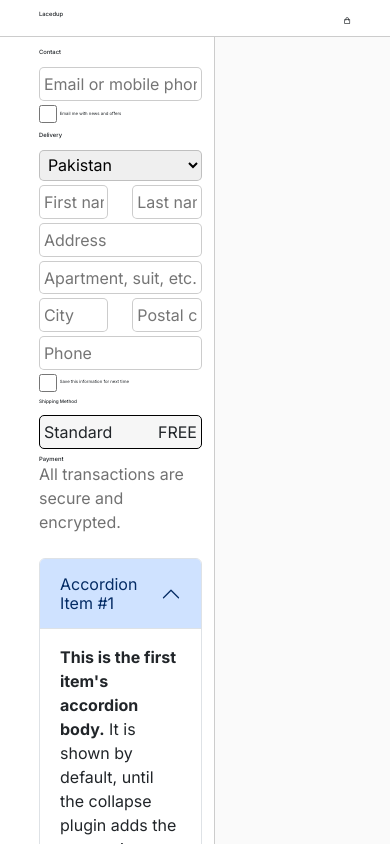
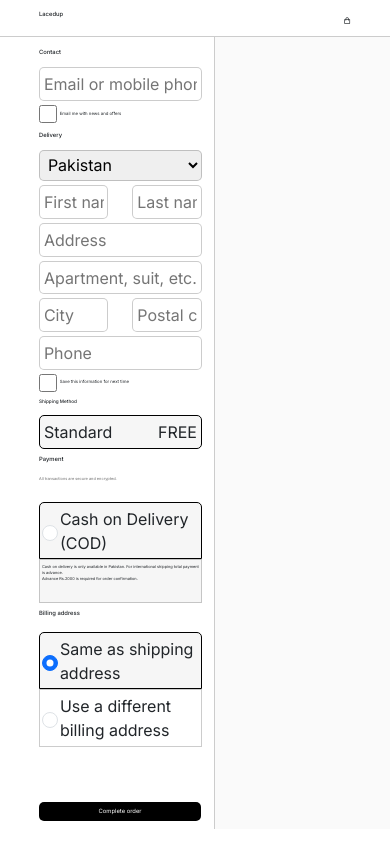
Before and after one commit to usmanjamildev/Ecommerce, a plain HTML site: page checkout.html in a window 390 px wide. Drawn offline with nearby package versions, Linux system fonts and the light colour scheme.

Commit message:
updated checkout page

```diff
--- a/checkout.html
+++ b/checkout.html
@@ -165,49 +165,48 @@
                     <h5 style="font-size: 1.5vw; margin-bottom: 0;">
                         Payment
                     </h5>
-                    <span style="color: rgba(0, 0, 0, 0.555);">
+                    <span style="color: rgba(0, 0, 0, 0.555); font-size: 1vw;">
                         All transactions are secure and encrypted.
                     </span>
                 </div>
             </div>
-            <div class="accordion mt-4" id="accordionPanelsStayOpenExample">
-                <div class="accordion-item">
-                  <h2 class="accordion-header">
-                    <button class="accordion-button" type="button" data-bs-toggle="collapse" data-bs-target="#panelsStayOpen-collapseOne" aria-expanded="true" aria-controls="panelsStayOpen-collapseOne">
-                      Accordion Item #1
-                    </button>
-                  </h2>
-                  <div id="panelsStayOpen-collapseOne" class="accordion-collapse collapse show">
-                    <div class="accordion-body">
-                      <strong>This is the first item's accordion body.</strong> It is shown by default, until the collapse plugin adds the appropriate classes that we use to style each element. These classes control the overall appearance, as well as the showing and hiding via CSS transitions. You can modify any of this with custom CSS or overriding our default variables. It's also worth noting that just about any HTML can go within the <code>.accordion-body</code>, though the transition does limit overflow.
-                    </div>
-                  </div>
+            <div class="row mx-0 mt-3">
+                <div class="col-12 mx-0 d-flex align-items-center cod" style="border: 1px solid black; padding: 1vw .5vw; border-radius: 5px 5px 0 0; background: #F6F6F6;">
+                    <input class="form-check-input" type="radio" name="radioNoLabel" id="radioNoLabel1" value="" aria-label="..." checked="checked">
+                    <span style="margin-left: .5vw;">Cash on Delivery (COD)</span>
                 </div>
-                <div class="accordion-item">
-                  <h2 class="accordion-header">
-                    <button class="accordion-button collapsed" type="button" data-bs-toggle="collapse" data-bs-target="#panelsStayOpen-collapseTwo" aria-expanded="false" aria-controls="panelsStayOpen-collapseTwo">
-                      Accordion Item #2
-                    </button>
-                  </h2>
-                  <div id="panelsStayOpen-collapseTwo" class="accordion-collapse collapse">
-                    <div class="accordion-body">
-                      <strong>This is the second item's accordion body.</strong> It is hidden by default, until the collapse plugin adds the appropriate classes that we use to style each element. These classes control the overall appearance, as well as the showing and hiding via CSS transitions. You can modify any of this with custom CSS or overriding our default variables. It's also worth noting that just about any HTML can go within the <code>.accordion-body</code>, though the transition does limit overflow.
-                    </div>
-                  </div>
+            </div>
+            <div class="row mx-0">
+                <div class="col-12 mx-0" style="border: 1px solid rgba(0, 0, 0, 0.2); padding: 1vw .5vw; background: #F6F6F6;">
+                    <p style="font-size: 1vw;">Cash on delivery is only available in Pakistan. For international shipping total payment is advance. <br>
+                        Advance Rs.2000 is required for order confirmation.</p>
                 </div>
-                <div class="accordion-item">
-                  <h2 class="accordion-header">
-                    <button class="accordion-button collapsed" type="button" data-bs-toggle="collapse" data-bs-target="#panelsStayOpen-collapseThree" aria-expanded="false" aria-controls="panelsStayOpen-collapseThree">
-                      Accordion Item #3
-                    </button>
-                  </h2>
-                  <div id="panelsStayOpen-collapseThree" class="accordion-collapse collapse">
-                    <div class="accordion-body">
-                      <strong>This is the third item's accordion body.</strong> It is hidden by default, until the collapse plugin adds the appropriate classes that we use to style each element. These classes control the overall appearance, as well as the showing and hiding via CSS transitions. You can modify any of this with custom CSS or overriding our default variables. It's also worth noting that just about any HTML can go within the <code>.accordion-body</code>, though the transition does limit overflow.
-                    </div>
-                  </div>
+            </div>
+            <!----------- bilind address heading ------------------>
+            <div class="row">
+                <div class="col-12" style="margin-top: 1.5vw;">
+                    <h5 style="font-size: 1.5vw; margin-bottom: 0;">
+                        Billing address
+                    </h5>
                 </div>
-              </div>
+            </div>
+            <div class="row mx-0 mt-3">
+                <div class="col-12 mx-0 d-flex align-items-center cod" style="border: 1px solid black; padding: 1vw .5vw; border-radius: 5px 5px 0 0; background: #F6F6F6;">
+                    <input class="form-check-input" type="radio" name="radioNoLabel" id="radioNoLabel1" value="" aria-label="..." checked="checked">
+                    <span style="margin-left: .5vw;">Same as shipping address</span>
+                </div>
+            </div>
+            <div class="row mx-0">
+                <div class="col-12 mx-0 d-flex align-items-center cod" style="border: 1px solid rgba(0, 0, 0, 0.2); padding: 1vw .5vw; ">
+                    <input class="form-check-input" type="radio" name="radioNoLabel" id="radioNoLabel1" value="" aria-label="...">
+                    <span style="margin-left: .5vw;">Use a different billing address</span>
+                </div>
+            </div>
+            <div class="row mt-5">
+                <div class="col-12">
+                    <button class="calculate">Complete order</button>
+                </div>
+            </div>
         </div>
         <div class="right"></div>
     </div>
--- a/css/checkout.css
+++ b/css/checkout.css
@@ -1,100 +1,118 @@
-*{
+* {
     margin: 0;
     padding: 0;
     font-family: "Inter", sans-serif;
 }
+
 html,
-body{
+body {
     width: 100%;
     height: 100%;
     overflow-x: hidden;
 }
-.header{
+
+.header {
     display: flex;
     justify-content: space-between;
     align-items: center;
     padding: 1.5vw 10vw;
     border-bottom: 1px solid rgba(0, 0, 0, 0.2);
 }
-.header h5{
+
+.header h5 {
     font-size: 1.5vw;
 }
-.header i{
+
+.header i {
     font-size: 2vw;
 }
-.main-container{
+
+.main-container {
     display: flex;
 
 }
-.left{
+
+.left {
     width: 55%;
     border-right: 1px solid rgba(0, 0, 0, 0.2);
     padding: 3vw 3vw 2vw 10vw;
 }
-.right{
+
+.right {
     width: 45%;
     background: #FAFAFA;
 }
-.mobile-number{
+
+.mobile-number {
     width: 100%;
     margin-top: 1vw;
 }
-.mobile-number input{
+
+.mobile-number input {
     padding: 1vw 1vw;
     width: 100%;
     border: 1px solid rgba(0, 0, 0, 0.2);
     border-radius: 5px;
 }
-.countries{
+
+.countries {
     margin-top: 1vw;
     padding: 1vw 1vw;
     width: 100%;
     border: 1px solid rgba(0, 0, 0, 0.2);
     border-radius: 5px;
 }
-.first-name input{
+
+.first-name input {
     padding: 1vw 1vw;
     width: 100%;
     border: 1px solid rgba(0, 0, 0, 0.2);
     border-radius: 5px;
 }
-.last-name input{
+
+.last-name input {
     padding: 1vw 1vw;
     width: 100%;
     border: 1px solid rgba(0, 0, 0, 0.2);
     border-radius: 5px;
 }
-.address input{
+
+.address input {
     padding: 1vw 1vw;
     width: 100%;
     border: 1px solid rgba(0, 0, 0, 0.2);
     border-radius: 5px;
 }
-.apartment input{
+
+.apartment input {
     padding: 1vw 1vw;
     width: 100%;
     border: 1px solid rgba(0, 0, 0, 0.2);
     border-radius: 5px;
 }
-.city input{
+
+.city input {
     padding: 1vw 1vw;
     width: 100%;
     border: 1px solid rgba(0, 0, 0, 0.2);
     border-radius: 5px;
 }
-.postal-code input{
+
+.postal-code input {
     padding: 1vw 1vw;
     width: 100%;
     border: 1px solid rgba(0, 0, 0, 0.2);
     border-radius: 5px;
 }
-.phone input{
+
+.phone input {
     padding: 1vw 1vw;
     width: 100%;
     border: 1px solid rgba(0, 0, 0, 0.2);
     border-radius: 5px;
 }
-.standard{
+
+.standard {
     display: flex;
     justify-content: space-between;
     padding: 1vw 1vw;
@@ -104,3 +122,20 @@ body{
     background: #F6F6F6;
     margin-top: .5vw;
 }
+
+.calculate {
+    font-weight: 400;
+    border: 1px solid rgba(0, 0, 0, 0.2);
+    padding: 1vw 15vw;
+    font-size: 1.5vw;
+    border-radius: 5px;
+    color: white;
+    background: black;
+}
+
+.calculate:hover {
+    color: black;
+    background: white;
+    font-weight: 400;
+    transition: .5s;
+}
```
